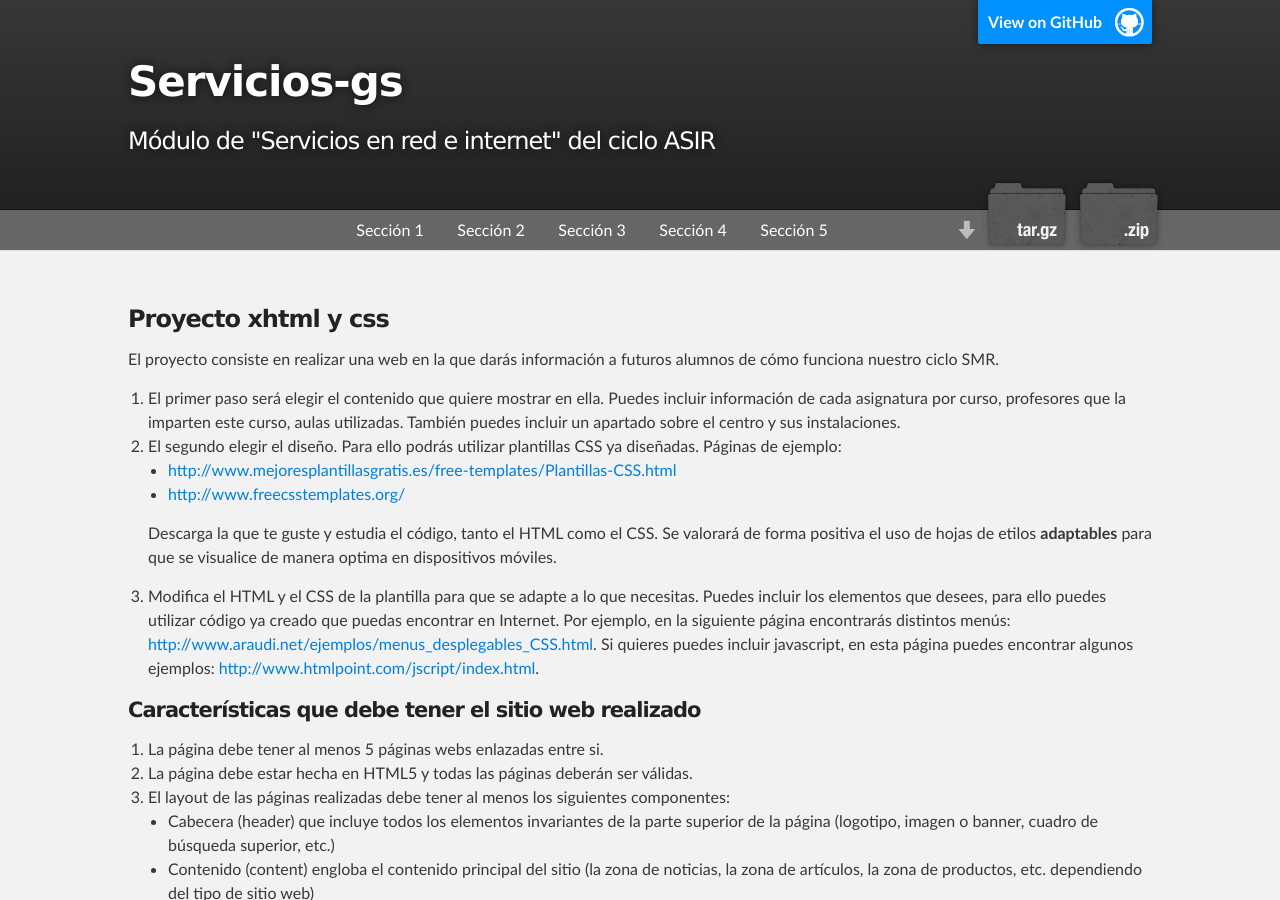
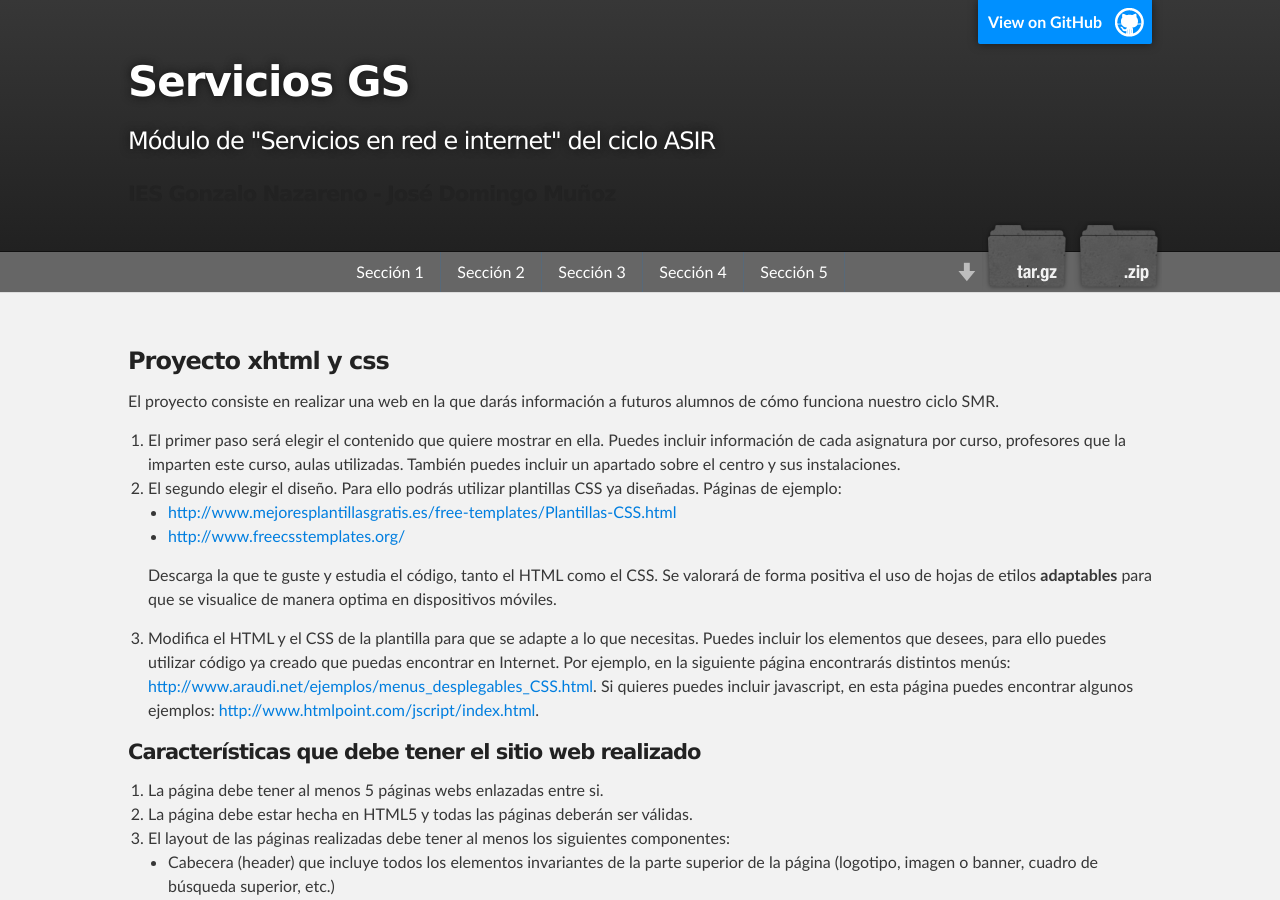
Before and after one commit to josedom24/servicios-gs, a Jekyll site: the page built from index.md, in a window 1280 px wide and 900 px high. Built offline with Jekyll 4.4.1, drawn with Linux system fonts in a browser that asks for light colours; nearby versions of some CDN libraries.

Commit message:
cambio header

```diff
--- a/_layouts/index.html
+++ b/_layouts/index.html
@@ -40,8 +40,9 @@ $(window).resize(function(){
         <header class="inner">
           <a id="forkme_banner" href="https://github.com/josedom24/servicios-gs">View on GitHub</a>
 
-          <h1 id="project_title">Servicios-gs</h1>
+          <h1 id="project_title">Servicios GS</h1>
           <h2 id="project_tagline">Módulo de &quot;Servicios en red e internet&quot; del ciclo ASIR</h2>
+          <h4>IES Gonzalo Nazareno - José Domingo Muñoz</h4>
 
             <section id="downloads">
               <a class="zip_download_link" href="https://github.com/josedom24/servicios-gs/zipball/master">Download this project as a .zip file</a>
```
